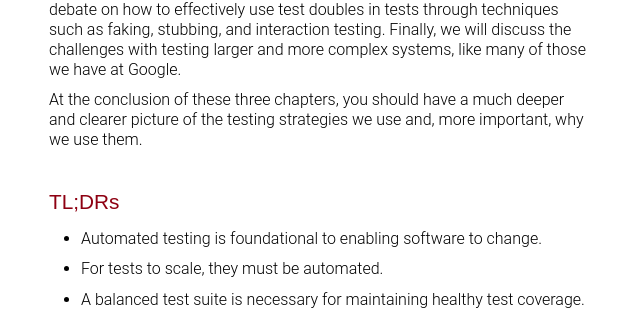
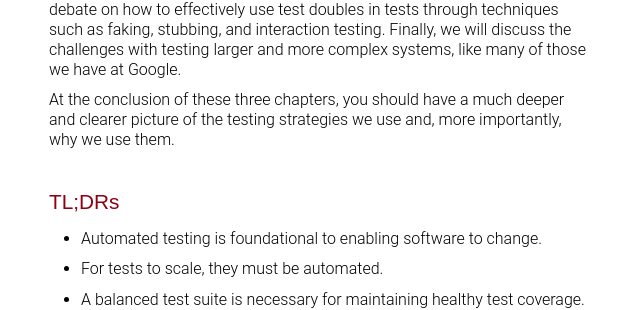
Before and after one commit to abseil/abseil.github.io, a Jekyll site: the page resources/swe-book/html/ch11.html, which Jekyll copies as it is, in a window 1280 px wide and 900 px high, scrolled down 21461 px. Shown: the part 170-480 px from the top of the window, without its empty margins (51-691 px from the left). Built offline with Jekyll 4.4.1, drawn with Linux system fonts in a browser that asks for light colours; some web fonts are replaced; some of the changed text lies outside the part shown.

Commit message:
Fix a typo
There is a typo in tests section: important -> importantly, fix it.

```diff
--- a/resources/swe-book/html/ch11.html
+++ b/resources/swe-book/html/ch11.html
@@ -46,7 +46,7 @@
 	</li>
 </ul>
 
-<p>When you execute a test like this, passing the input to the system and verifying the output, you will learn whether the system behaves as you expect. Taken in aggregate, hundreds or thousands of simple tests (usually called a <em>test suite</em>) can tell you how well your entire product conforms to its intended design and, more important, when it doesn’t.<a contenteditable="false" data-primary="test suite" data-type="indexterm" id="id-1JUaCzhOcR">&nbsp;</a></p>
+<p>When you execute a test like this, passing the input to the system and verifying the output, you will learn whether the system behaves as you expect. Taken in aggregate, hundreds or thousands of simple tests (usually called a <em>test suite</em>) can tell you how well your entire product conforms to its intended design and, more importantly, when it doesn’t.<a contenteditable="false" data-primary="test suite" data-type="indexterm" id="id-1JUaCzhOcR">&nbsp;</a></p>
 
 <p>Creating and maintaining a healthy test suite takes real effort. As a codebase grows, so too will the test suite. It will begin to face challenges like instability and slowness. A failure to address these problems will cripple a test suite. Keep in mind that tests derive their value from the trust engineers place in them. If testing becomes a productivity sink, constantly inducing toil and uncertainty, engineers will lose trust and begin to find workarounds. A bad test suite can be worse than no test suite at all.</p>
 
@@ -405,7 +405,7 @@
 
 <p>This chapter has been written to help orient you to how Google thinks about testing. In the next few chapters, we are going to dive even deeper into some key topics that have helped shape our understanding of what it means to write good, stable, and reliable tests. We will discuss the what, why, and how of unit tests, the most common kind of test at Google. We will wade into the debate on how to effectively use test doubles in tests through techniques such as faking, stubbing, and interaction testing. Finally, we will discuss the challenges with testing larger and more complex systems, like many of those we have at Google.</p>
 
-<p>At the conclusion of these three chapters, you should have a much deeper and clearer picture of the testing strategies we use and, more important, why we use them.</p>
+<p>At the conclusion of these three chapters, you should have a much deeper and clearer picture of the testing strategies we use and, more importantly, why we use them.</p>
 </section>
 
 <section data-type="sect1" id="tlsemicolondrs-id00113">
```
